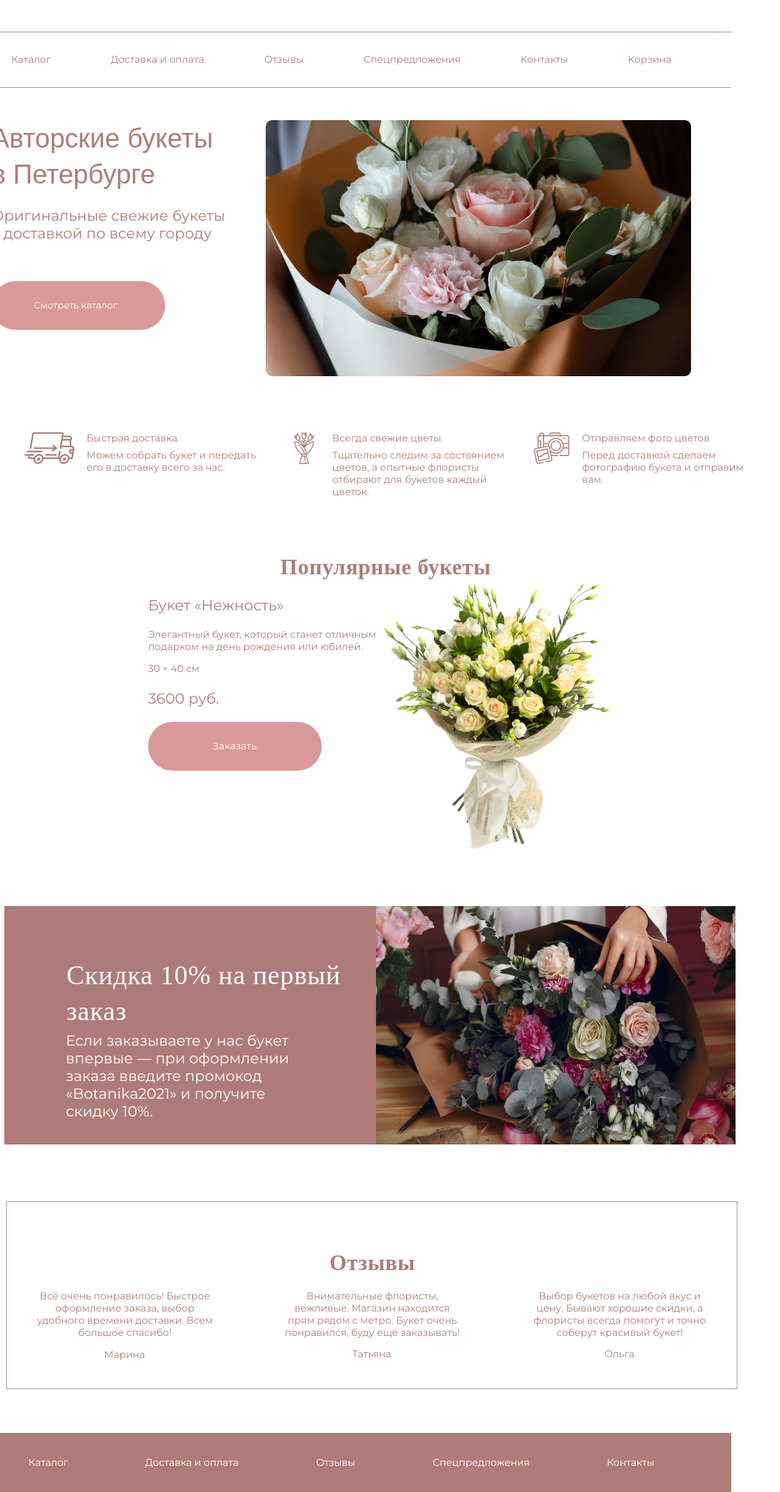
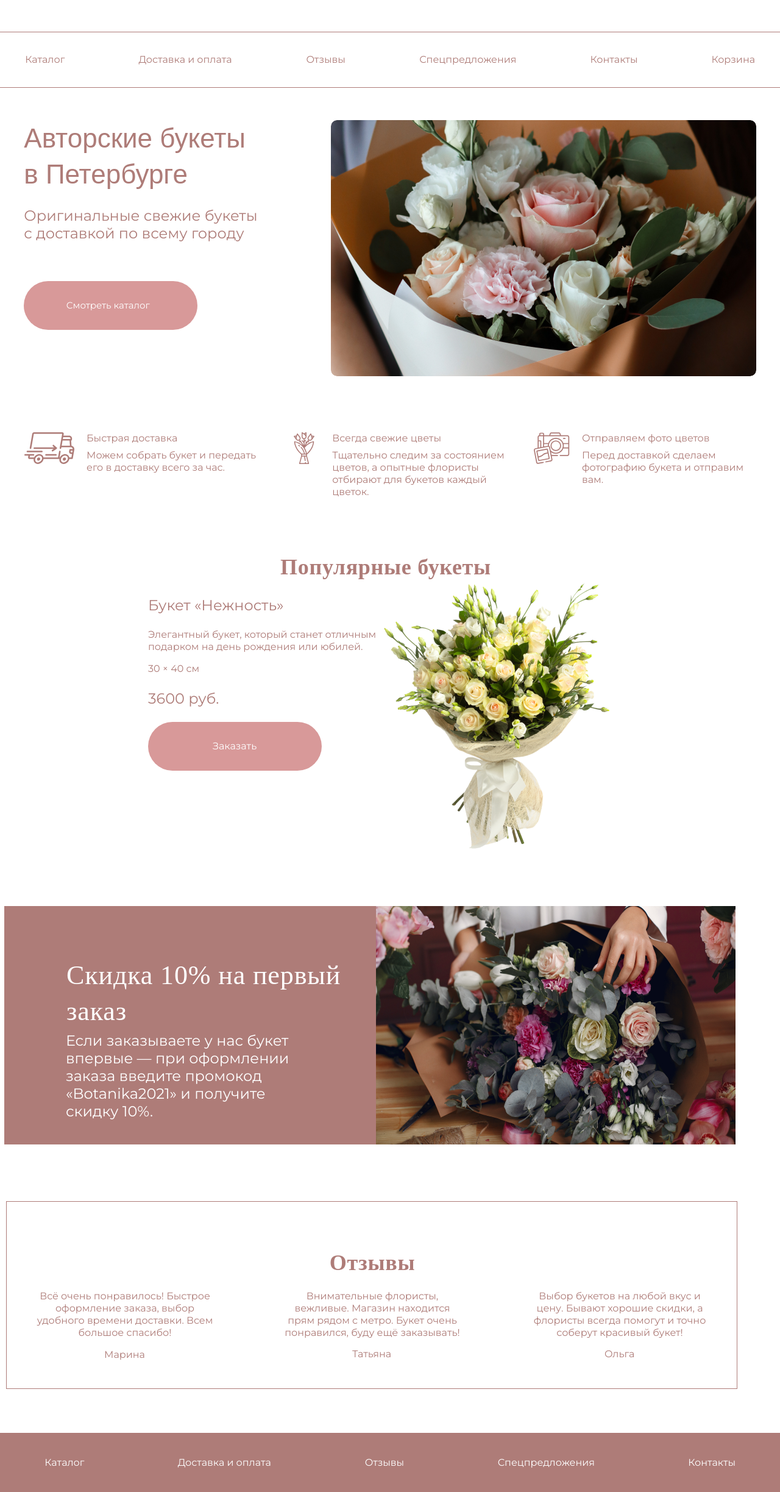
Before and after one commit to Keinever/Keinever.github.io, a PHP site: page / in a window 1280 px wide; the page is wider, and only the part inside the window is pictured. Shown: that part at 61% size. Run offline with PHP 8.4, Linux system fonts and the light colour scheme.

Commit message:
Update Zad1.css

```diff
--- a/Zadanie1/Zad1.css
+++ b/Zadanie1/Zad1.css
@@ -1,6 +1,6 @@
 body{
     position: relative;
-    width: 100%;
+    width: 1440px;
     height: 2447px;
 
     background: #FFFFFF;
```
